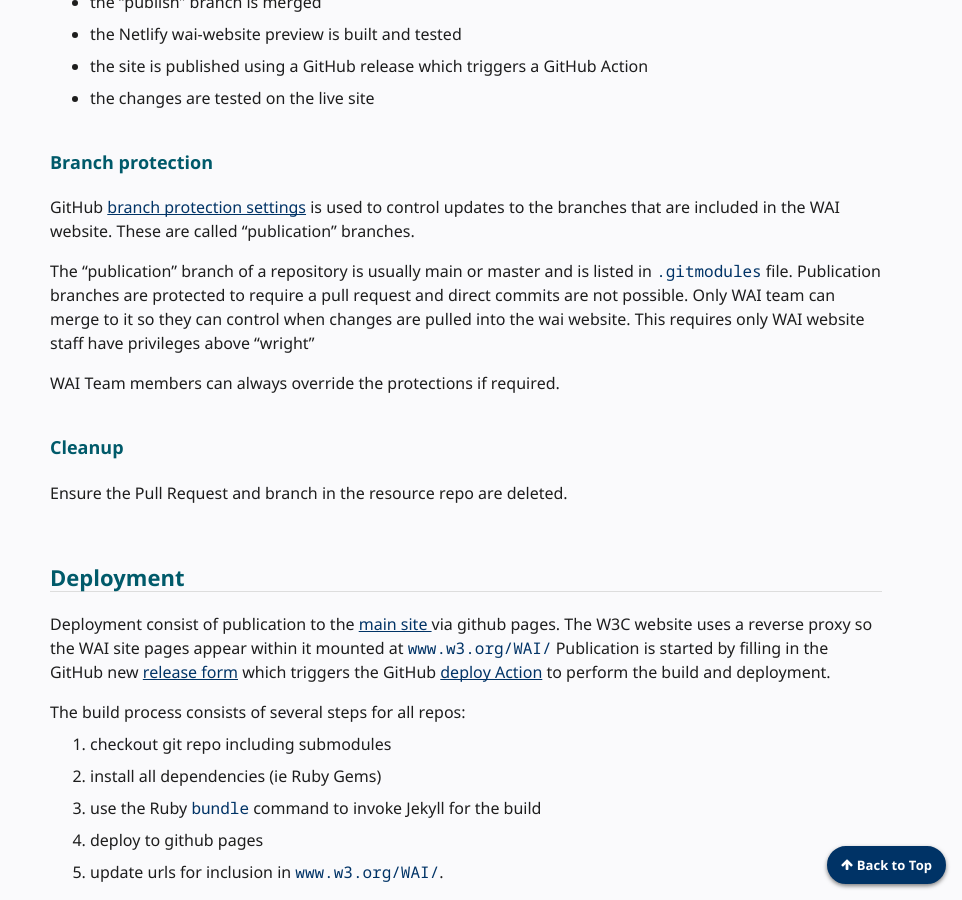
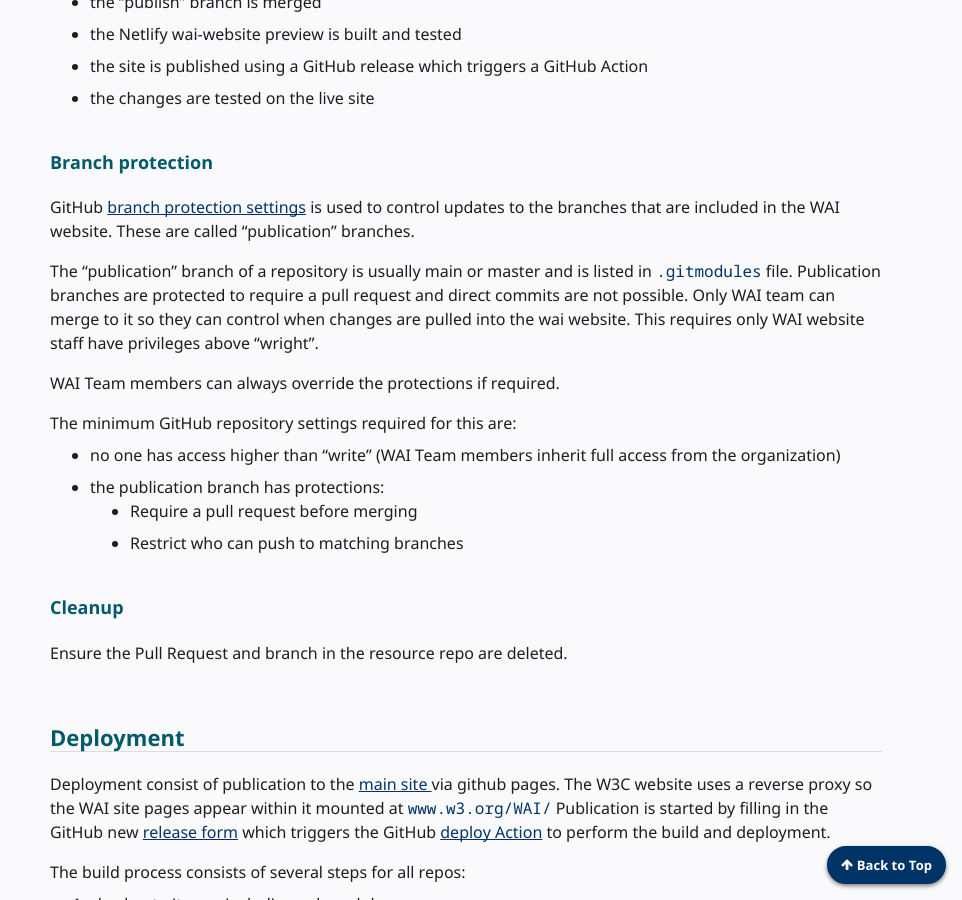
Before and after one commit to w3c/wai-website-theme, a Jekyll site: the page built from content/technical-publication.md, in a window 1280 px wide and 900 px high, scrolled down 1735 px. Shown: the whole window, without its empty margins (318-1280 px from the left). Built offline with Jekyll 4.4.1, drawn with Linux system fonts in a browser that asks for light colours; cached includes are drawn as plain includes; comment, search, counter and statistics services are not loaded.

Commit message:
Add minimum repository settings

```diff
--- a/content/technical-publication.md
+++ b/content/technical-publication.md
@@ -56,9 +56,17 @@
 
 GitHub [branch protection settings](https://docs.github.com/en/repositories/configuring-branches-and-merges-in-your-repository/defining-the-mergeability-of-pull-requests/about-protected-branches) is used to control updates to the branches that are included in the WAI website. These are called "publication" branches.
 
-The "publication" branch of a repository is usually main or master and is listed in `.gitmodules` file. Publication branches are protected to require a pull request and direct commits are not possible. Only WAI team can merge to it so they can control when changes are pulled into the wai website. This requires only WAI website staff have privileges above "wright"
+The "publication" branch of a repository is usually main or master and is listed in `.gitmodules` file. Publication branches are protected to require a pull request and direct commits are not possible. Only WAI team can merge to it so they can control when changes are pulled into the wai website. This requires only WAI website staff have privileges above "wright".
 
 WAI Team members can always override the protections if required.
+
+The minimum GitHub repository settings required for this
+are:
+
+- no one has access higher than "write" (WAI Team members inherit full access from the organization)
+- the publication branch has protections:
+  - Require a pull request before merging
+  - Restrict who can push to matching branches
 
 ### Cleanup
 
```
